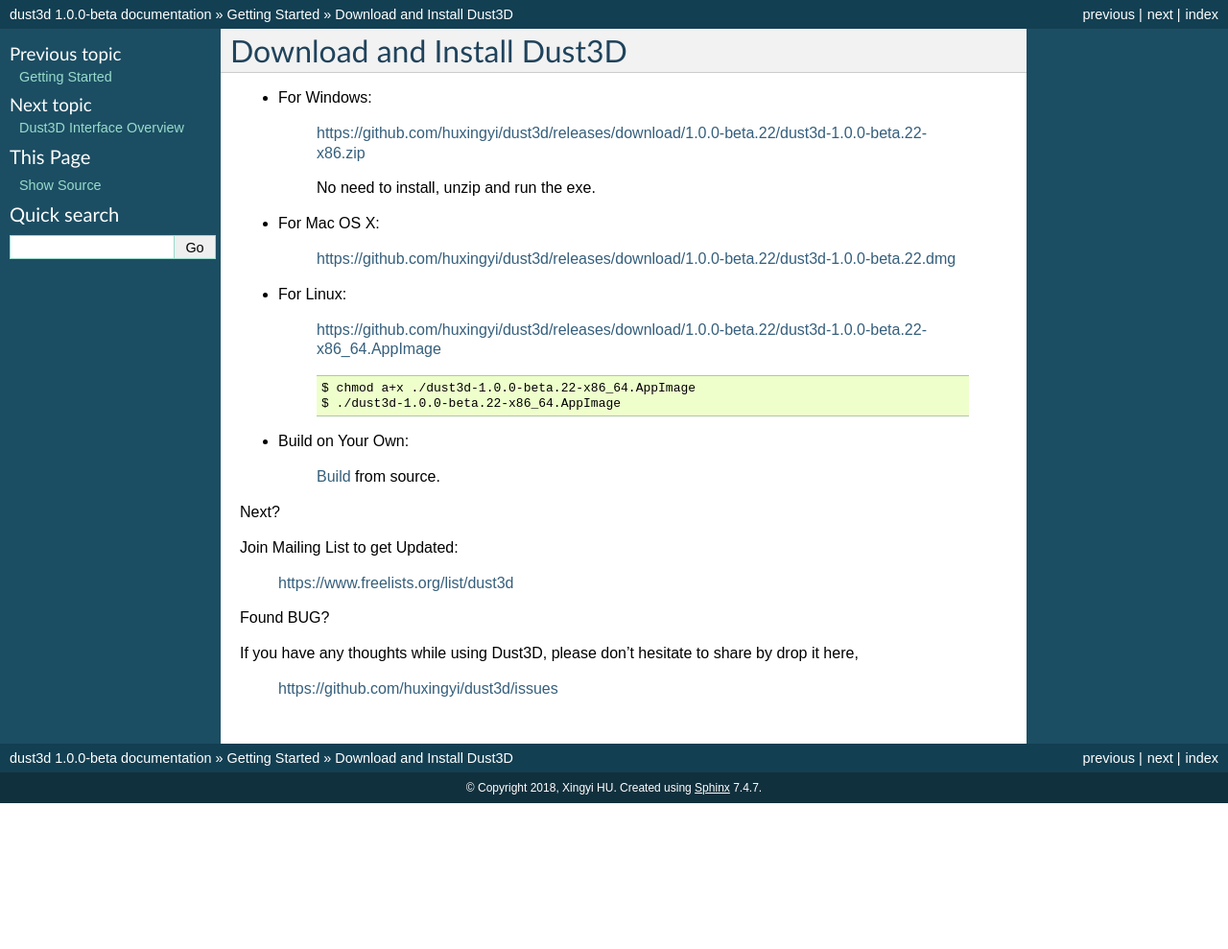
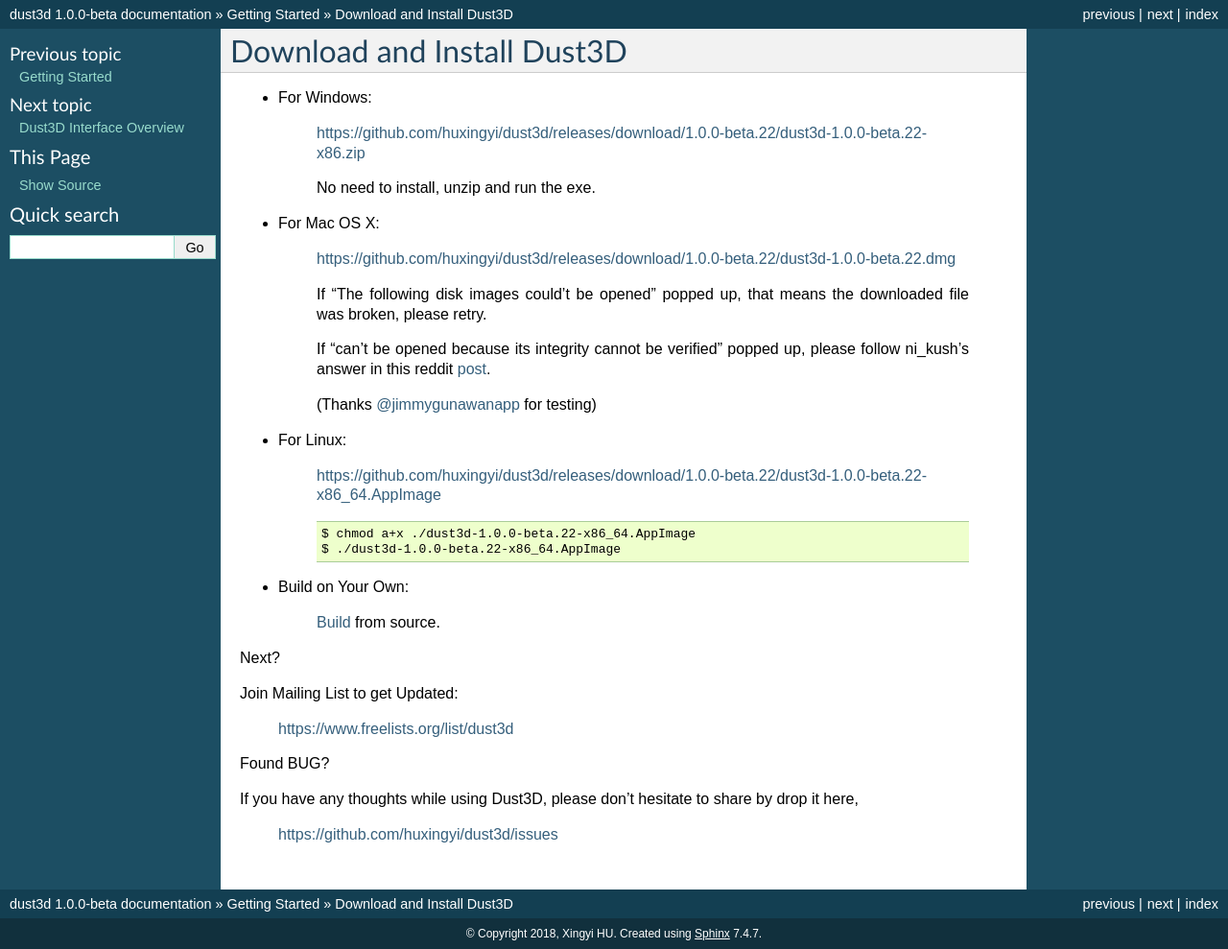
Before and after one commit to huxingyi/dust3d, a Sphinx documentation site: the page built from docs/install.rst, in a window 1280 px wide. Shown: the whole page at 96% size. Built offline with Sphinx 7.4.7, drawn with Linux system fonts in a browser that asks for light colours; before the commit the page ends 900 px from its top, so only the background shows below that.

Commit message:
Update install notes about MacOS

```diff
--- a/docs/install.rst
+++ b/docs/install.rst
@@ -10,6 +10,17 @@
 * For Mac OS X:
 
     https://github.com/huxingyi/dust3d/releases/download/1.0.0-beta.22/dust3d-1.0.0-beta.22.dmg
+
+    If "The following disk images could't be opened" popped up, that means the downloaded file was broken, please retry.
+
+
+    If "can't be opened because its integrity cannot be verified" popped up, please follow ni_kush's answer in this reddit post_.
+
+
+    (Thanks `@jimmygunawanapp`_ for testing)
+
+.. _@jimmygunawanapp: https://twitter.com/jimmygunawanapp
+.. _post: https://www.reddit.com/r/applehelp/comments/ccld6v/how_to_fix_cant_be_opened_because_its_integrity/
 
 * For Linux:
 
```
